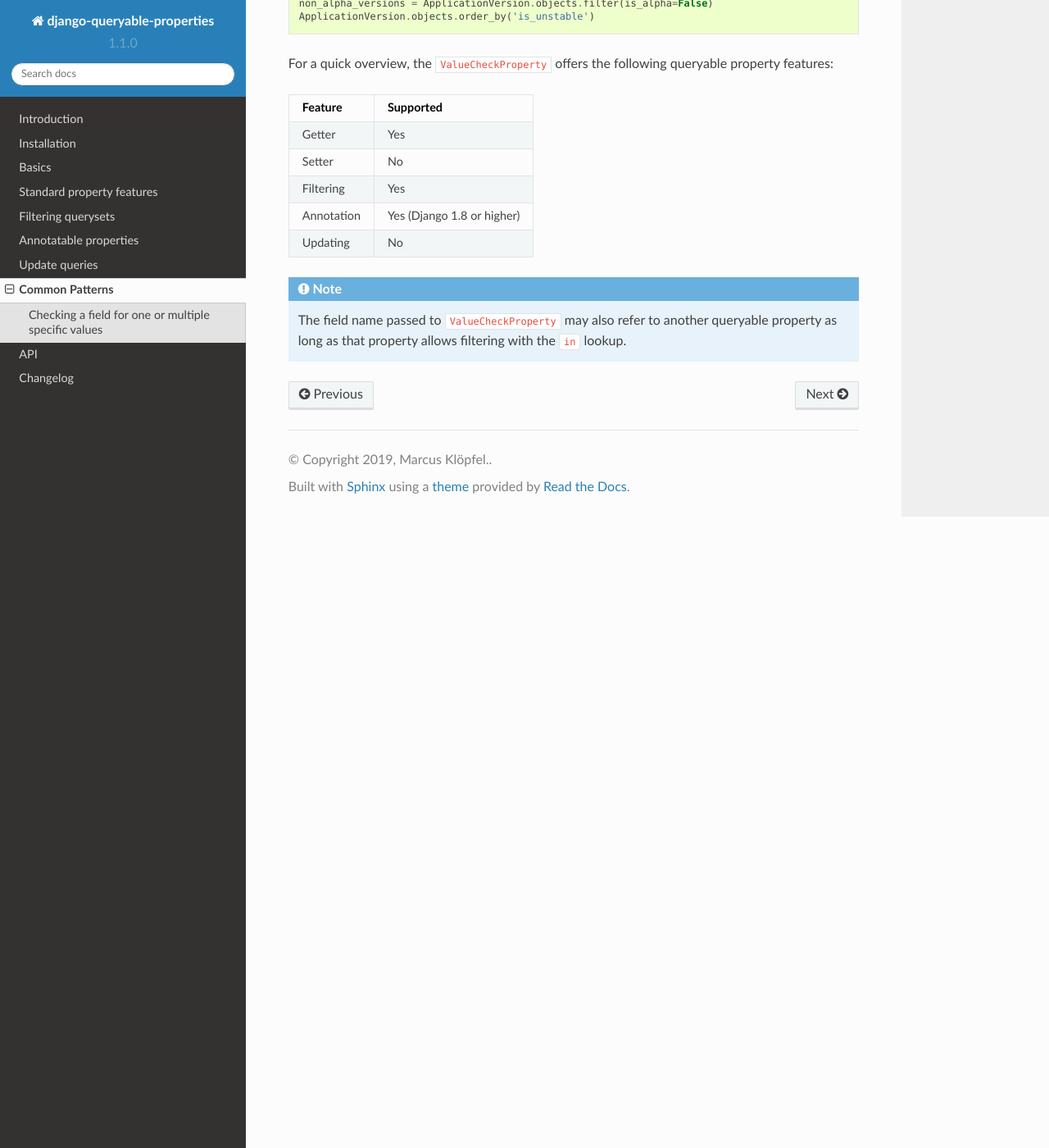
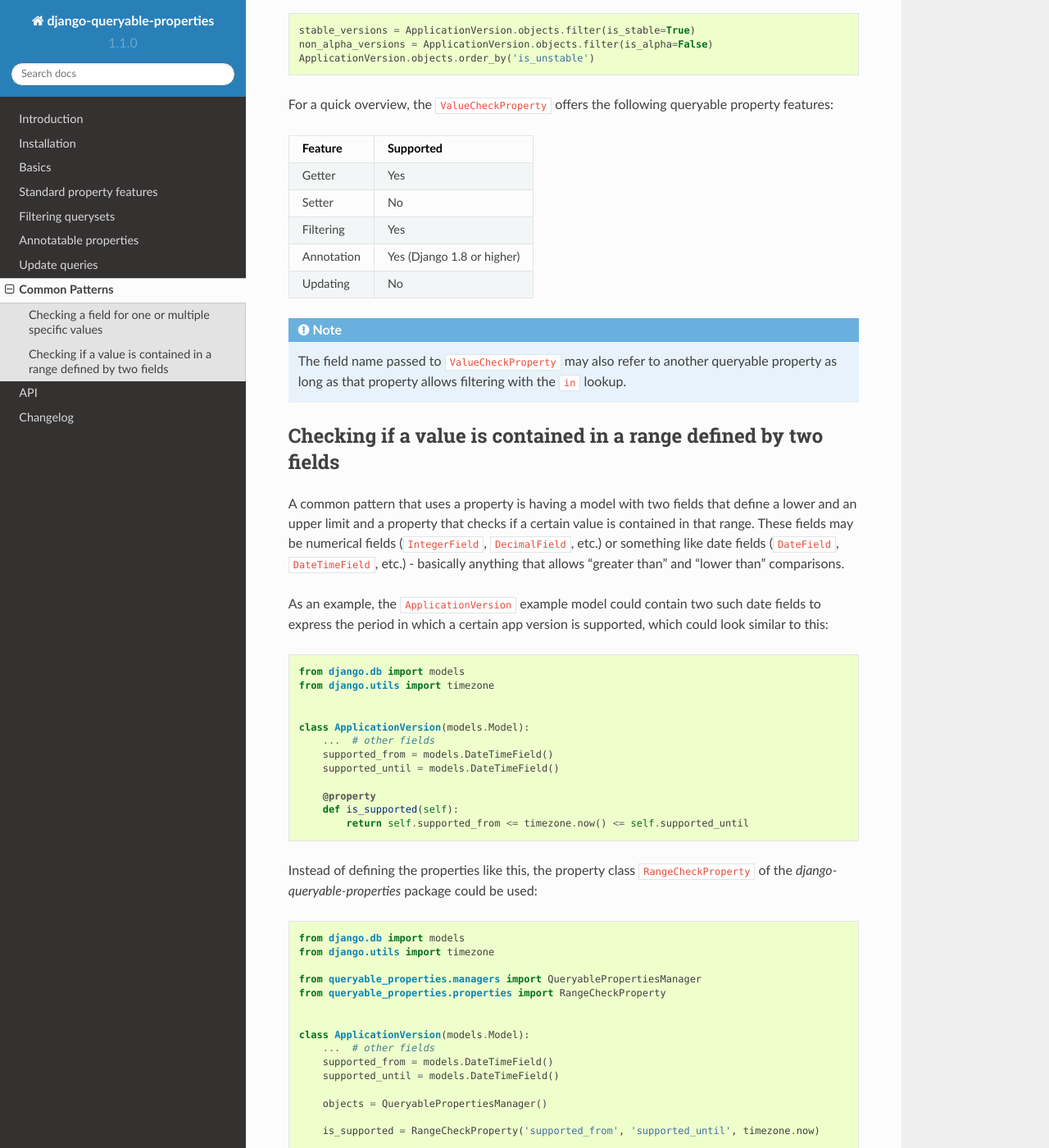
Before and after one commit to W1ldPo1nter/django-queryable-properties, a Sphinx documentation site: the page built from docs/common.md, in a window 1280 px wide and 1400 px high, scrolled down 1975 px. Shown: the whole window at 82% size. Built offline with Sphinx 7.4.7 and the Read the Docs theme 2.0.0, drawn with Linux system fonts in a browser that asks for light colours; some of the changed text lies outside the part shown.

Commit message:
Added documentation for the RangeCheckProperty class

````diff
--- a/docs/common.md
+++ b/docs/common.md
@@ -54,11 +54,12 @@
 ```
 
 Instead of defining the properties like this, the property class `ValueCheckProperty` of the
-*django-queryable-properties* could be used:
+*django-queryable-properties* package could be used:
 ```python
 from django.db import models
 from django.utils.translation import ugettext_lazy as _
 
+from queryable_properties.managers import QueryablePropertiesManager
 from queryable_properties.properties import ValueCheckProperty
 
 
@@ -74,6 +75,8 @@
 
     ...  # other fields
     release_type = models.CharField(max_length=1, choices=RELEASE_TYPE_CHOICES)
+
+    objects = QueryablePropertiesManager()
 
     is_alpha = ValueCheckProperty('release_type', ALPHA)
     is_beta = ValueCheckProperty('release_type', BETA)
@@ -115,3 +118,88 @@
    The field name passed to ``ValueCheckProperty`` may also refer to another queryable property as long as that
    property allows filtering with the ``in`` lookup.
 ```
+
+## Checking if a value is contained in a range defined by two fields
+
+A common pattern that uses a property is having a model with two fields that define a lower and an upper limit and a
+property that checks if a certain value is contained in that range.
+These fields may be numerical fields (`IntegerField`, `DecimalField`, etc.) or something like date fields (`DateField`,
+`DateTimeField`, etc.) - basically anything that allows "greater than" and "lower than" comparisons.
+
+As an example, the `ApplicationVersion` example model could contain two such date fields to express the period in which
+a certain app version is supported, which could look similar to this:
+```python
+from django.db import models
+from django.utils import timezone
+
+
+class ApplicationVersion(models.Model):
+    ...  # other fields
+    supported_from = models.DateTimeField()
+    supported_until = models.DateTimeField()
+
+    @property
+    def is_supported(self):
+        return self.supported_from <= timezone.now() <= self.supported_until
+```
+
+Instead of defining the properties like this, the property class `RangeCheckProperty` of the
+*django-queryable-properties* package could be used:
+```python
+from django.db import models
+from django.utils import timezone
+
+from queryable_properties.managers import QueryablePropertiesManager
+from queryable_properties.properties import RangeCheckProperty
+
+
+class ApplicationVersion(models.Model):
+    ...  # other fields
+    supported_from = models.DateTimeField()
+    supported_until = models.DateTimeField()
+
+    objects = QueryablePropertiesManager()
+
+    is_supported = RangeCheckProperty('supported_from', 'supported_until', timezone.now)
+```
+
+Instances of this property class take the names of the fields for the lower and upper limits as their first and second
+arguments as well as the value to check as the third argument.
+That value may either be a static value or a callable that can be called without any argument and that returns the
+value to check against (`timezone.now` in the example above), similar to the `default` option of Django's model fields.
+`RangeCheckProperty` objects also take two optional arguments: `include_boundaries` determines if a value exactly equal
+to one of the limits is considered a part of the range (default: `True`), while `in_range` determines if the property
+should return `True` if the value is contained in the configured range (this is the default) or if it should return
+`True` if the value is outside of the range.
+
+Not only does this property class allow to achieve the same functionality with less code, but it offers even more
+functionality due to being a *queryable* property.
+The class implements both queryset filtering as well as annotating (based on Django's `Case`/`When` objects), so the
+properties can be used in querysets as well:
+```python
+currently_supported = ApplicationVersion.objects.filter(is_supported=True)
+not_supported = ApplicationVersion.objects.filter(is_supported=False)
+ApplicationVersion.objects.order_by('is_supported')
+```
+
+For a quick overview, the `RangeCheckProperty` offers the following queryable property features:
+```eval_rst
++----------------+----------------------------+
+| Feature        | Supported                  |
++================+============================+
+| Getter         | Yes                        |
++----------------+----------------------------+
+| Setter         | No                         |
++----------------+----------------------------+
+| Filtering      | Yes                        |
++----------------+----------------------------+
+| Annotation     | Yes (Django 1.8 or higher) |
++----------------+----------------------------+
+| Updating       | No                         |
++----------------+----------------------------+
+
+.. note::
+   The field names passed to ``RangeCheckProperty`` may also refer to other queryable properties as long as these
+   properties allow filtering with the ``lt``/``lte`` and ``gt``/``gte`` lookups (depending on the value of
+   ``include_boundaries``).
+```
````
